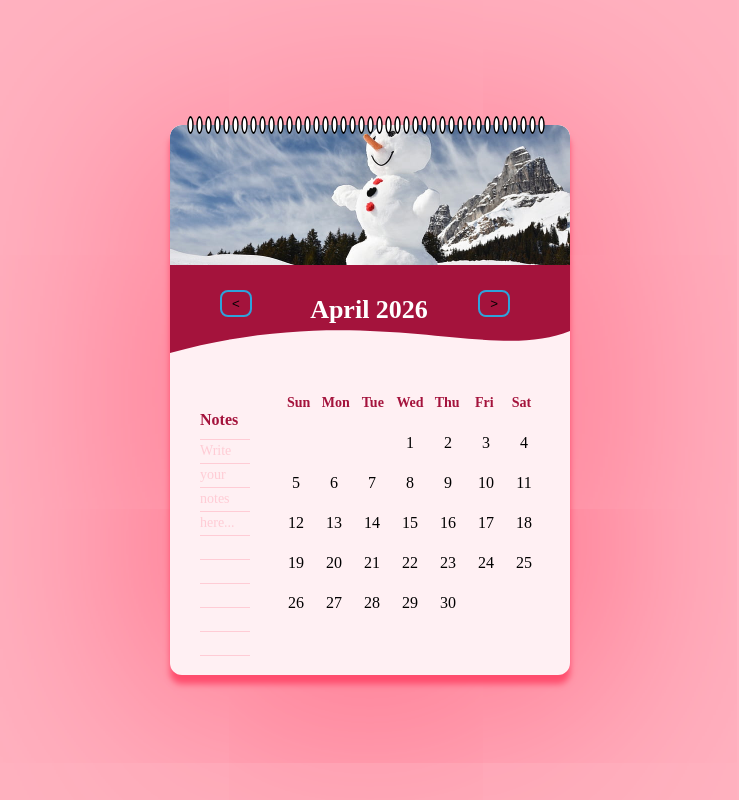
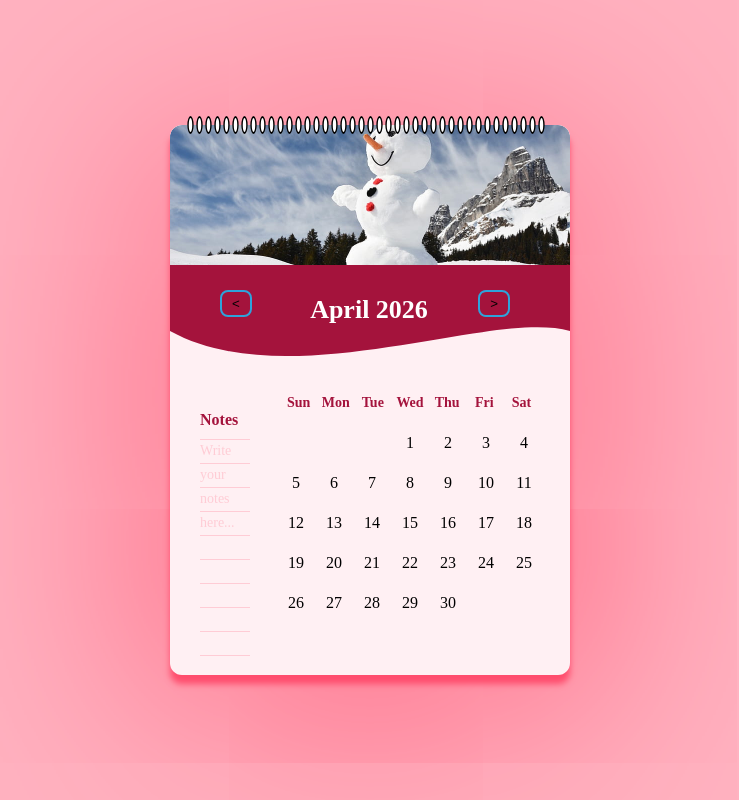
Before and after one commit to patankaif/TUF, a React (Vite) app: page / in a window 1280 px wide. Shown: the whole page, without its empty margins (280-1019 px from the left). Built offline with nearby package versions, Linux system fonts and the light colour scheme.

Commit message:
Feature: 12 unique monthly SVG wave shapes and state lifting

```diff
--- a/src/components/Box.jsx
+++ b/src/components/Box.jsx
@@ -1,8 +1,28 @@
-import React from "react";
+import React, { useState } from "react";
 import "./Box.css";
 import Spring from "./Spring";
 import Calendar from "./Calendar";
+
 function Box() {
+  const [currentDate, setCurrentDate] = useState(new Date());
+
+  const monthlyShapes = [
+    "M0,0 L500,0 v60 C400,90 250,30 0,80 Z",         // Jan
+    "M0,0 L500,0 v60 Q400,100 300,70 Q200,40 100,80 Q50,100 0,70 Z", // Feb
+    "M0,0 L500,0 v50 Q250,110 0,50 Z",               // Mar
+    "M0,0 L500,0 v60 C400,40 150,120 0,60 Z",         // Apr
+    "M0,0 L500,0 v70 Q375,100 250,70 Q125,40 0,70 Z", // May
+    "M0,0 L500,0 v60 Q450,130 0,60 Z",                // Jun
+    "M0,0 L500,0 v80 L250,420 L0,80 Z",               // Jul
+    "M0,0 L500,0 v60 C350,100 150,20 0,60 Z",        // Aug
+    "M0,0 L500,0 v70 Q250,130 0,70 Z",                // Sep
+    "M0,0 L500,0 v60 Q400,90 20,90 Q100,90 0,60 Z", // Oct
+    "M0,0 L500,0 v50 C400,100 10,100 0,50 Z",       // Nov
+    "M0,0 L500,0 v70 Q250,122 0,70 Z"                // Dec
+  ];
+
+  const currentMonth = currentDate.getMonth();
+
   return (
     <div className="mainBox">
       <div className="calendar">
@@ -12,13 +32,11 @@ function Box() {
           <img src="/image2.jpg" alt="cover" className="topImage" />
           <div className="wave">
             <svg viewBox="0 0 500 100" preserveAspectRatio="none">
-              <path
-                d="M0,0 L500,0 v60 C400,90 250,30 0,80 Z"
-              />
+              <path d={monthlyShapes[currentMonth]} />
             </svg>
           </div>
 
-          <Calendar />
+          <Calendar currentDate={currentDate} setCurrentDate={setCurrentDate} />
           <div className="content"></div>
         </div>
       </div>
--- a/src/components/Calendar.jsx
+++ b/src/components/Calendar.jsx
@@ -1,8 +1,7 @@
 import React, { useState } from "react";
 import "./Calendar.css";
 
-const Calendar = () => {
-  const [currentDate, setCurrentDate] = useState(new Date());
+const Calendar = ({ currentDate, setCurrentDate }) => {
   const [selectedDates, setSelectedDates] = useState([]);
   const [noteValue, setNoteValue] = useState("");
 
```
